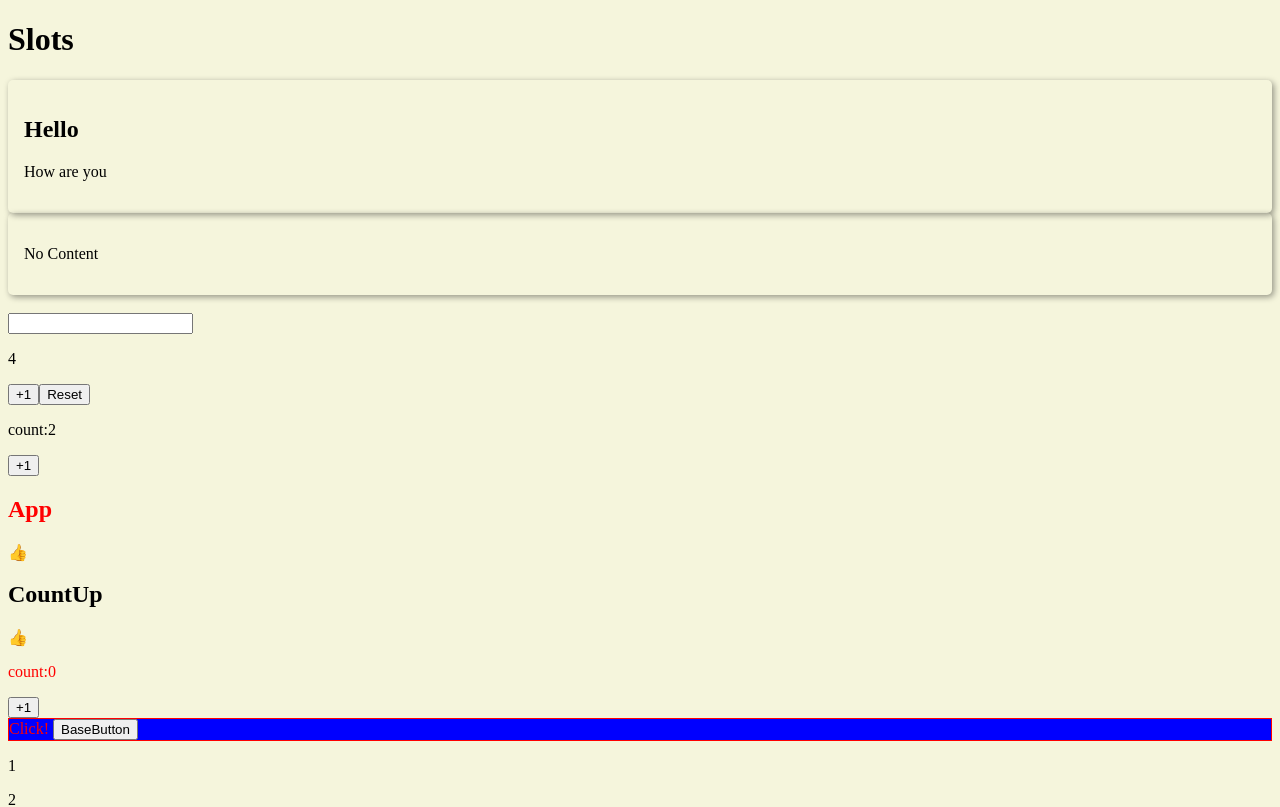
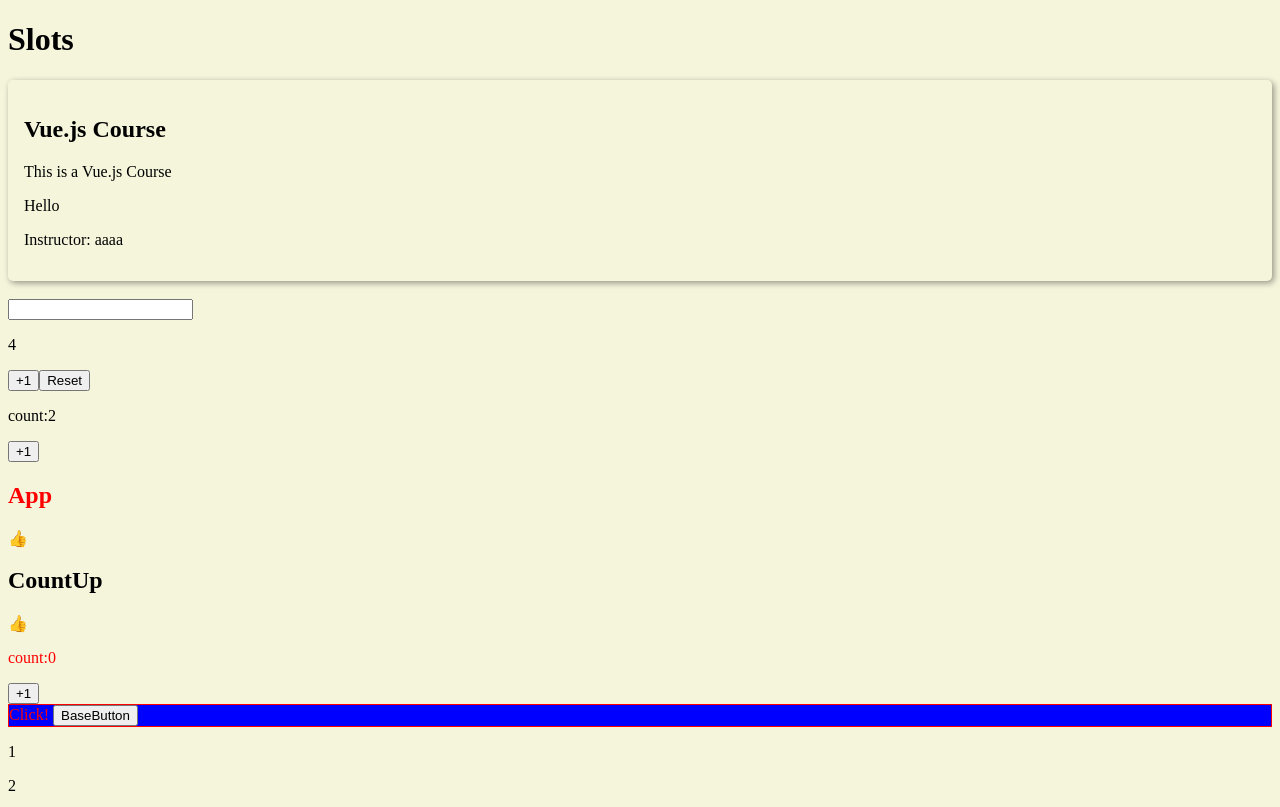
Before and after one commit to reo0306/vue-practise, a Vue app in the folder vue-lesson/: page / in a window 1280 px wide. Shown: the top 807 px of the page. Built offline with nearby package versions, Linux system fonts and the light colour scheme; the HTML template or start-up script is replaced by a standard one.

Commit message:
update slot

```diff
--- a/vue-lesson/src/App.vue
+++ b/vue-lesson/src/App.vue
@@ -144,10 +144,15 @@ onMounted(() => {
   <!-- Propsとは違う方法（タグごと渡す） -->
   <h1>Slots</h1>
   <BaseCard>
-    <h2>Hello</h2>
-    <p>How are you</p>
+    <template #header>
+      <h2>Vue.js Course</h2>
+    </template>
+    <p>This is a Vue.js Course</p>
+    <p>Hello</p>
+    <template #footer>
+      <p>Instructor: aaaa</p>
+    </template>
   </BaseCard>
-  <BaseCard />
   <br>
   <input ref="user-input" type="text" />
 
--- a/vue-lesson/src/components/BaseCard.vue
+++ b/vue-lesson/src/components/BaseCard.vue
@@ -3,9 +3,15 @@
 
 <template>
   <div>
-    <slot>
-      <p>No Content</p>
-    </slot>
+    <header>
+      <slot name="header" />
+    </header>
+    <main>
+      <slot />
+    </main>
+    <footer>
+      <slot name="footer" />
+    </footer>
   </div>
 </template>
 
```
